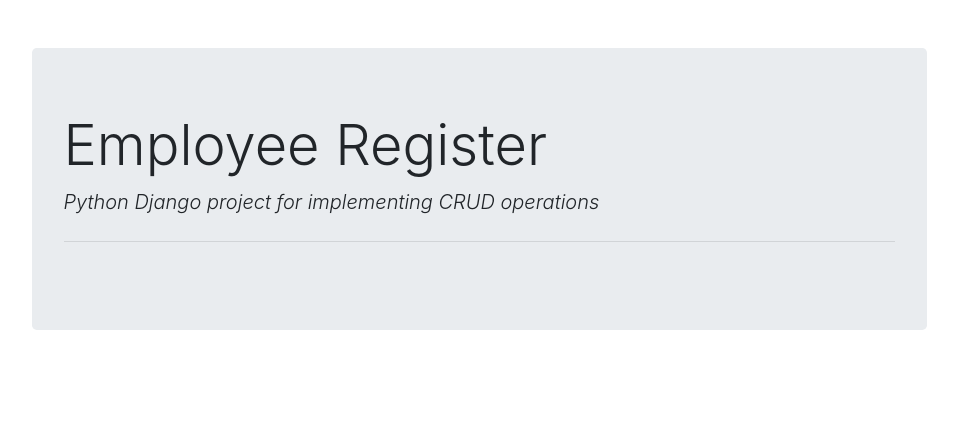
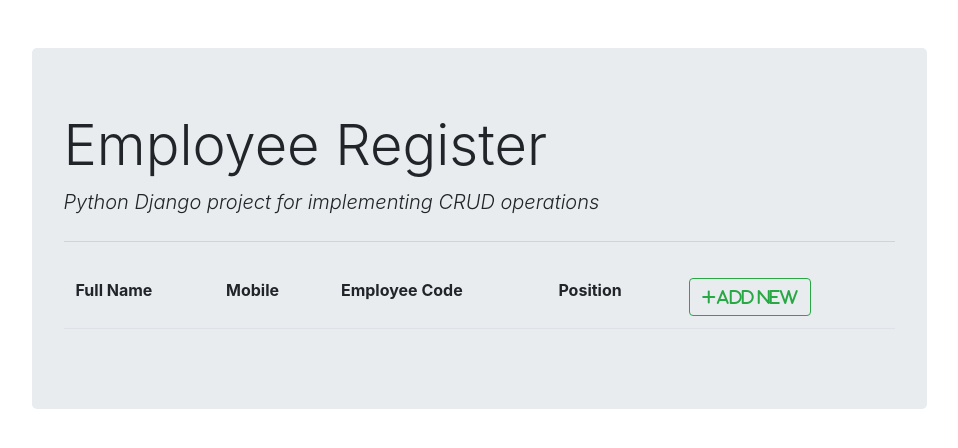
Before and after one commit to ALincolnN/Employee_Register, a Django app: page / in a window 1280 px wide. Shown: the top 448 px of the page, without its empty margins (161-1119 px from the left). Run offline with Django 4.2, Linux system fonts and the light colour scheme; data that the repository does not hold is empty; some libraries are stand-ins or nearby versions.

Commit message:
Added a whole bunch of functionality including buttons and update and insert new options for the form.

```diff
--- a/EmployeeRegister/Register/forms.py
+++ b/EmployeeRegister/Register/forms.py
@@ -23,3 +23,4 @@
     def __init__(self,*args,**kwargs):
         super(EmployeeForm,self).__init__(*args,**kwargs)
         self.fields['position'].empty_label= 'select'
+        self.fields['emp_code'].required = False
--- a/EmployeeRegister/Register/templates/Employee_list.html
+++ b/EmployeeRegister/Register/templates/Employee_list.html
@@ -1,5 +1,42 @@
 {% extends 'base.html' %}
 
 {% block content %}
-<p>Show list of employees from the table</p>
+
+<table class="table table-borderless">
+    <thead class="border-bottom font-weight-bold">
+        <tr>
+            <td>Full Name</td>
+            <td>Mobile</td>
+            <td>Employee Code</td>
+            <td>Position</td>
+            <td>
+                <a href="register" class="btn btn-outline-success">
+
+                    <i class="fas fa-plus">Add New</i>
+
+                </a>
+            </td>
+
+        </tr>
+    </thead>
+    <tbody>
+        {% for employee in list %}
+
+        <tr>
+
+            <td>{{employee.fullname}}</td>
+            <td>{{employee.mobile}}</td>
+            <td>{{employee.emp_code}}</td>
+            <td>{{employee.position}}</td>
+            <td>
+                <a href="{% url 'update' employee.id %}" class="btn-text-secondary px-0">
+                    <i class="far fa-edit fa-lg"></i>
+                </a>
+            </td>
+        </tr>
+
+        {% endfor %}
+    </tbody>
+</table>
+
 {% endblock content %}
--- a/EmployeeRegister/Register/urls.py
+++ b/EmployeeRegister/Register/urls.py
@@ -3,7 +3,9 @@
 
 urlpatterns =[
     path('',views.index, name='index'),
-    path('register',views.register, name='register')
+    path('register',views.register, name='register'),
+    path('/<int:id>/',views.register, name='update'),
+    path('list',views.index, name='list')
 
 
 
--- a/EmployeeRegister/Register/views.py
+++ b/EmployeeRegister/Register/views.py
@@ -1,13 +1,34 @@
-from django.shortcuts import render
+from django.shortcuts import render,redirect
 from .forms import EmployeeForm
+from .models import Employee
 # Create your views here.
 
 def index(request):
-    return render(request, 'base.html')
+    list = Employee.objects.all()
 
-def register(request):
-    form = EmployeeForm()
-    return render(request, 'employee_form.html',{'form':form})
+
+    return render(request, 'employee_list.html',{'list':list})
+
+def register(request,id=0):
+
+    if request.method == 'GET':
+        if id == 0:
+            form = EmployeeForm()
+
+        else:
+            employee= Employee.objects.get(pk=id)
+            form = EmployeeForm(instance=employee)
+        return render(request, 'employee_form.html',{'form':form})
+
+    else:
+        if id ==0:
+            form = EmployeeForm(request.POST)
+        else:
+            employee= Employee.objects.get(pk=id)
+            form = EmployeeForm(request.POST,instance=employee)
+        if form.is_valid:
+            form.save()
+        return redirect('/')
 
 
 def delete(request):
```
Also changed, not shown: EmployeeRegister/Register/templates/Employee_Form.html (+15 -0 lines).
